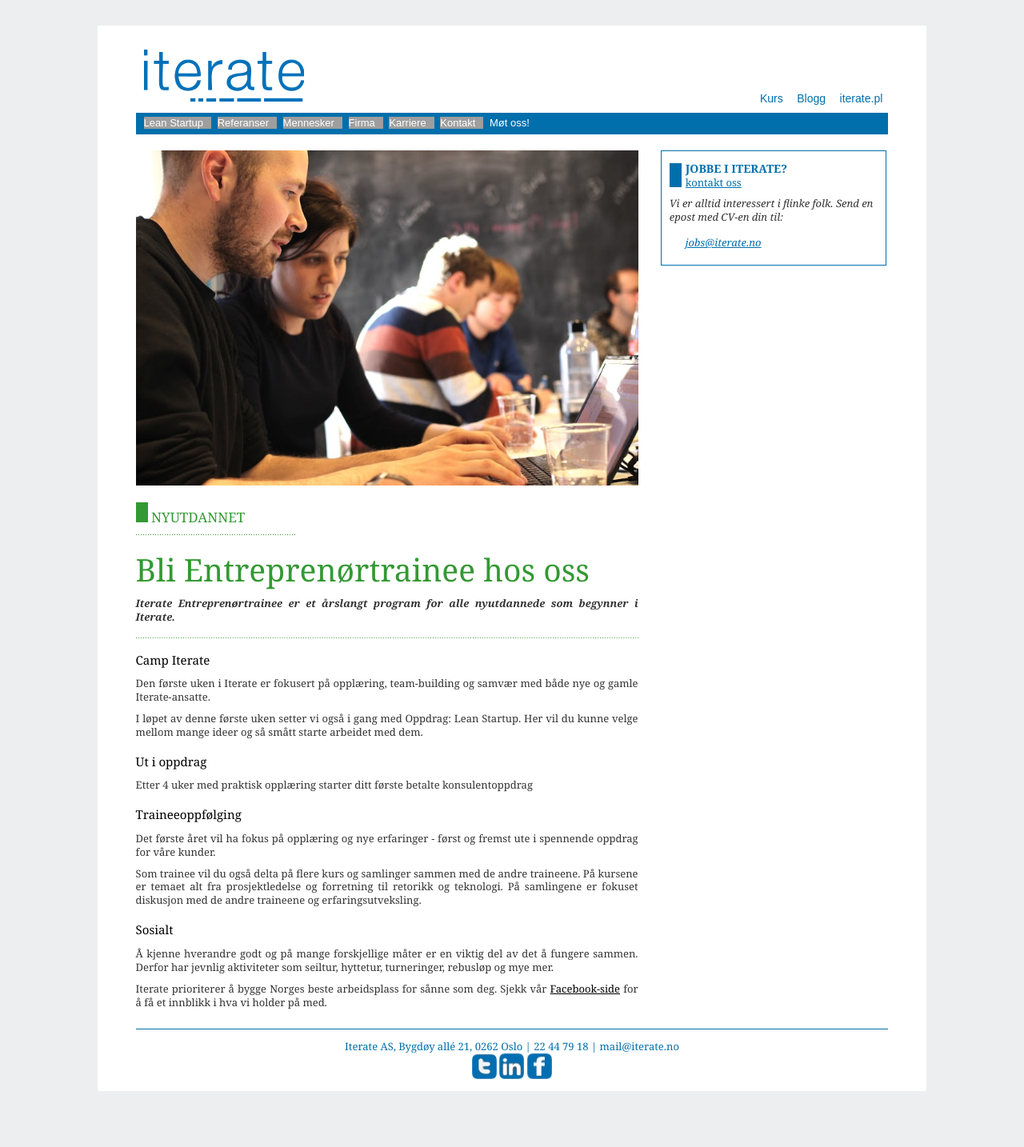
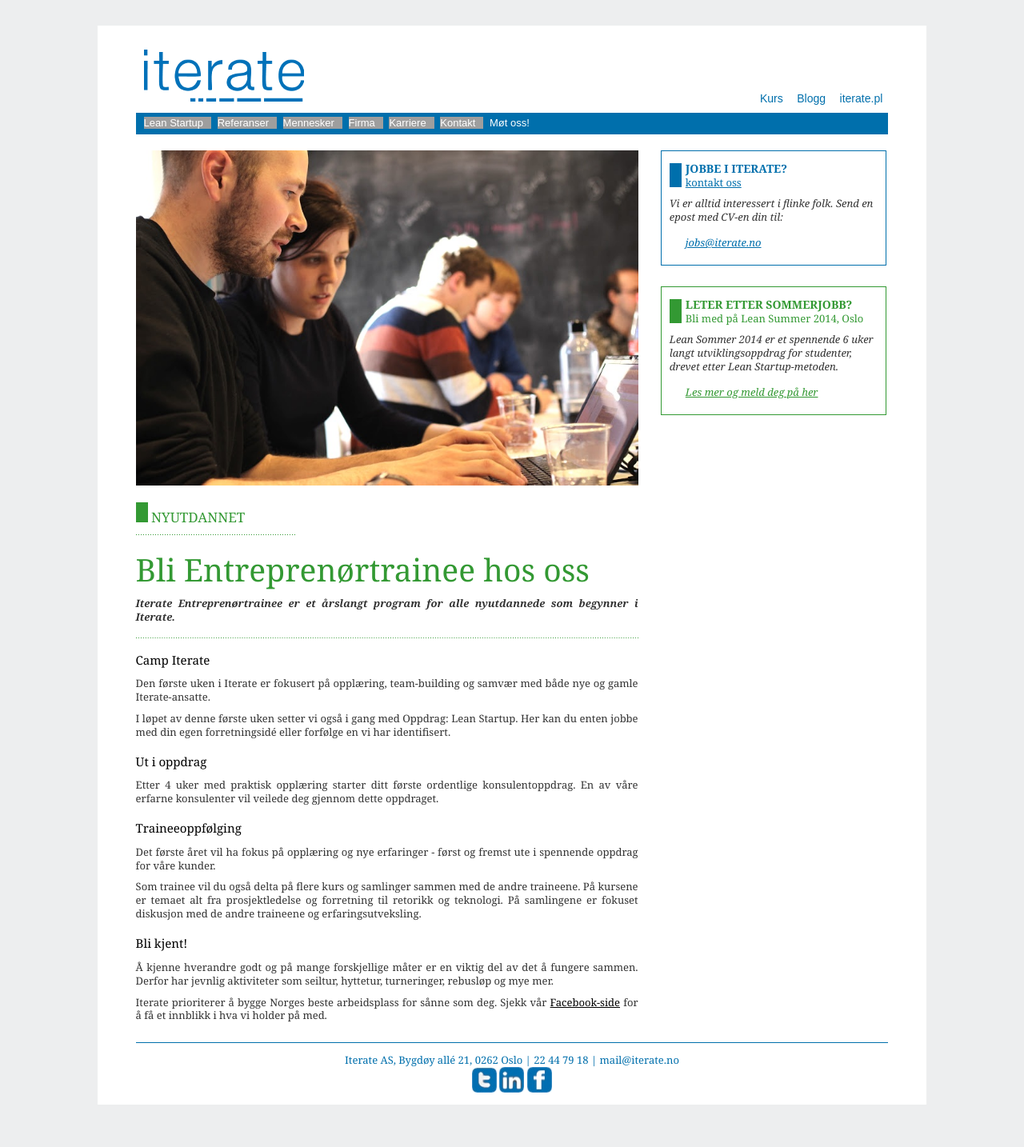
Before and after one commit to therese1g1/iterate.github.com, a Jekyll site: the page built from karriere/index.html, in a window 1280 px wide. Shown: the whole page at 80% size. Built offline with Jekyll 4.4.1, drawn with Linux system fonts in a browser that asks for light colours; grey boxes are pictures that could not be loaded.

Commit message:
Karriere updates on /karriere and Main page
added info about Lean Summer 2014

```diff
--- a/karriere/index.html
+++ b/karriere/index.html
@@ -42,10 +42,7 @@ title: Iterate
                 I løpet av denne første uken
                 setter vi også i gang med
                 Oppdrag: Lean Startup.
-                Her vil du kunne velge
-                mellom mange ideer og så
-                smått starte arbeidet med
-                dem.
+                Her kan du enten jobbe med din egen forretningsidé eller forfølge en vi har identifisert.
             </p>
 
             <h2>Ut i oppdrag</h2>
@@ -53,8 +50,8 @@ title: Iterate
             <p>
                 Etter 4 uker med praktisk
                 opplæring starter ditt
-                første betalte
-                konsulentoppdrag
+                første ordentlige
+                konsulentoppdrag. En av våre erfarne konsulenter vil veilede deg gjennom dette oppdraget.
 
             </p>
 
@@ -80,7 +77,7 @@ title: Iterate
                 erfaringsutveksling.
             </p>
 
-            <h2>Sosialt</h2>
+            <h2>Bli kjent!</h2>
 
             <p> Å kjenne hverandre godt og på mange
                 forskjellige måter er en viktig del av det å
@@ -118,4 +115,23 @@ title: Iterate
         </div>
     </aside>
 
+    <aside class="grid_5 omega">
+            <div class="sidebar fag">
+                <div class="pitch kunde">
+                    <div class="marker"></div>
+                    <h2>Leter etter sommerjobb?</h2>
+                    <a>
+                        Bli med på Lean Summer 2014, Oslo</a>
+
+                <div>
+                    <p>Lean Sommer 2014 er et spennende 6 uker langt utviklingsoppdrag for studenter,
+                        drevet etter Lean Startup-metoden. </p>
+
+                    <p><a href="http://info.iterate.no/leansummer-2014/">Les mer og meld deg på her</a></p>
+                </div>
+
+            </div>
+        </div>
+    </aside>
+
 </div>
```
Also changed, not shown: index.html (+8 -0 lines).
